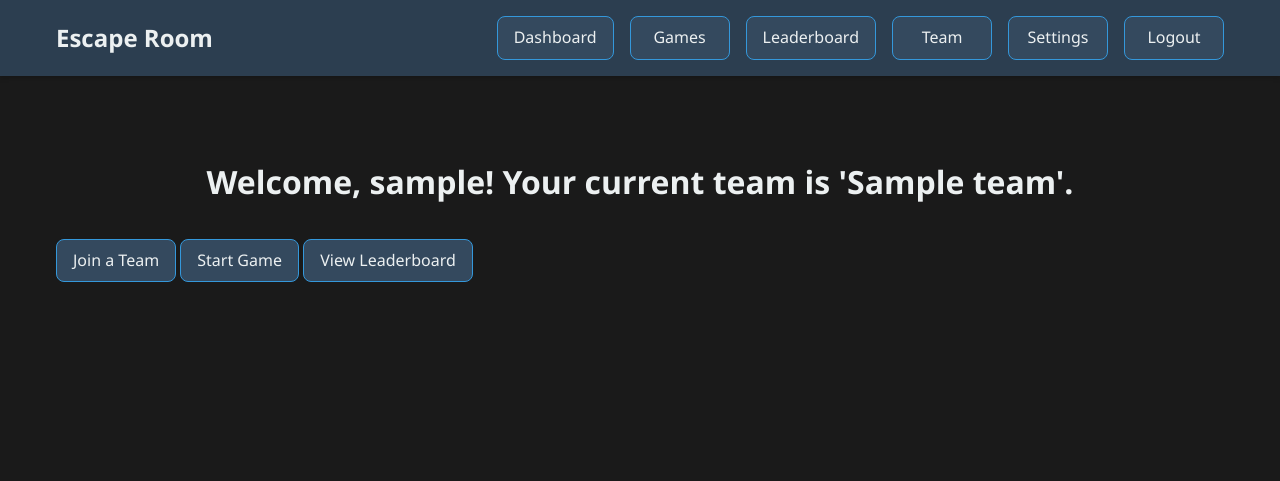
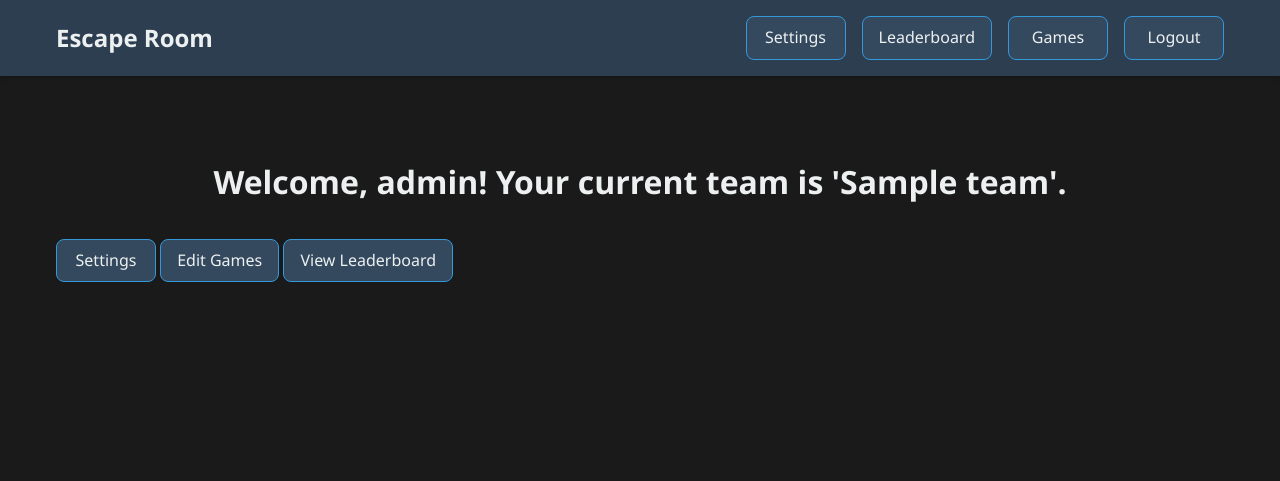
Before and after one commit to PresiyanaBB/escape-room, a PHP site: page / in a window 1280 px wide. Shown: the top 481 px of the page. Run offline with PHP 8.4, Linux system fonts and the light colour scheme; the visitor is signed in with stand-in values (Sample User, id 1); tables that the repository leaves empty hold one stand-in row (values such as "Sample post").

Commit message:
Add full functionality to admin profile

```diff
--- a/components/dashboard_content.php
+++ b/components/dashboard_content.php
@@ -8,6 +8,8 @@
 
 $currentTeamId = $db->getTeamForUser($_SESSION['user_id']);
 $currentTeamName = $currentTeamId ? $db->getTeamName($currentTeamId) : null;
+
+$isAdmin = ($_SESSION['username'] === 'admin');
 ?>
 
 <main class="dashboard-container">
@@ -21,8 +23,14 @@
     </header>
 
     <nav class="dashboard-navigation">
-        <a href="?page=team" class="nav-link">Join a Team</a>
-        <a href="?page=game" class="nav-link">Start Game</a>
+        <?php if ($isAdmin): ?>
+            <a href="?page=settings" class="nav-link">Settings</a>
+            <a href="?page=game" class="nav-link">Edit Games</a>
+        <?php else: ?>
+            <a href="?page=team" class="nav-link">Join a Team</a>
+            <a href="?page=game" class="nav-link">Start Game</a>
+        <?php endif; ?>
+
         <a href="?page=leaderboard" class="nav-link">View Leaderboard</a>
     </nav>
 </main>
--- a/includes/Database.php
+++ b/includes/Database.php
@@ -125,6 +125,11 @@
         }
     }
 
+    public function deleteRoom($roomId) {
+        $stmt = $this->pdo->prepare('DELETE FROM rooms WHERE id = :id');
+        $stmt->execute([':id' => $roomId]);
+    }
+
     public function importRoom($name, $steps, $timeForSolving) {
         $stmt = $this->pdo->prepare("INSERT INTO rooms (name, steps, time_for_solving) VALUES (?, ?, ?)");
         $stmt->execute([$name, $steps, $timeForSolving]);
--- a/includes/header.php
+++ b/includes/header.php
@@ -1,5 +1,7 @@
 <?php
 session_start();
+$isLogged = isset($_SESSION['user_id']);
+$isAdmin = $isLogged && ($_SESSION['username'] === 'admin');
 ?>
 <!DOCTYPE html>
 <html lang="en">
@@ -16,12 +18,17 @@
                 <a href="?page=dashboard">Escape Room</a>
             </div>
             <div class="nav-links">
-                <?php if (isset($_SESSION['user_id'])): ?>
-                    <a href="?page=dashboard" class="nav-link">Dashboard</a>
-                    <a href="?page=game" class="nav-link">Games</a>
-                    <a href="?page=leaderboard" class="nav-link">Leaderboard</a>
-                    <a href="?page=team" class="nav-link">Team</a>
-                    <a href="?page=settings" class="nav-link">Settings</a>
+                <?php if ($isLogged): ?>
+                    <?php if ($isAdmin): ?>
+                        <a href="?page=settings" class="nav-link">Settings</a>
+                        <a href="?page=leaderboard" class="nav-link">Leaderboard</a>
+                        <a href="?page=game" class="nav-link">Games</a>
+                    <?php else: ?>
+                        <a href="?page=dashboard" class="nav-link">Dashboard</a>
+                        <a href="?page=game" class="nav-link">Games</a>
+                        <a href="?page=leaderboard" class="nav-link">Leaderboard</a>
+                        <a href="?page=team" class="nav-link">Team</a>
+                    <?php endif; ?>
                     <a href="?page=logout" class="nav-link">Logout</a>
                 <?php else: ?>
                     <a href="?page=login" class="nav-link">Login</a>
```
Also changed, not shown: components/game_content.php (+23 -4 lines).
